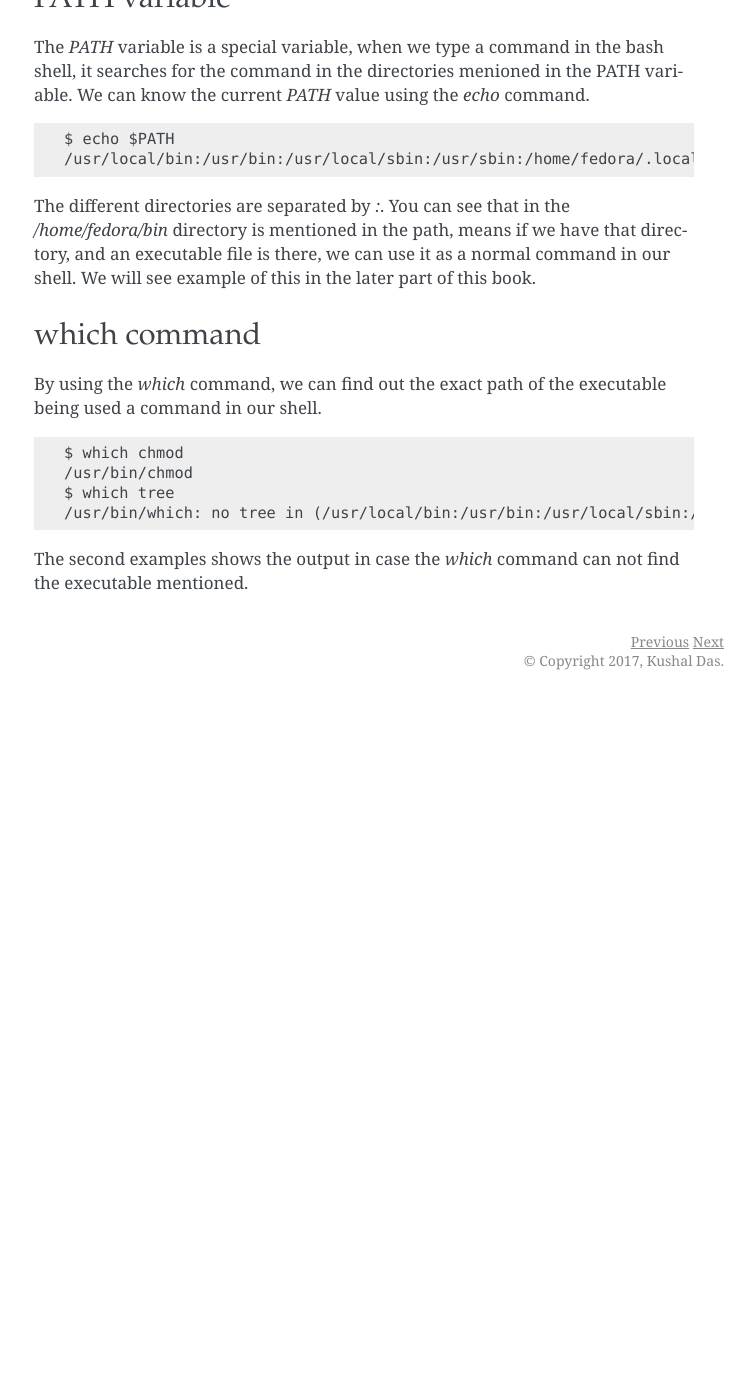
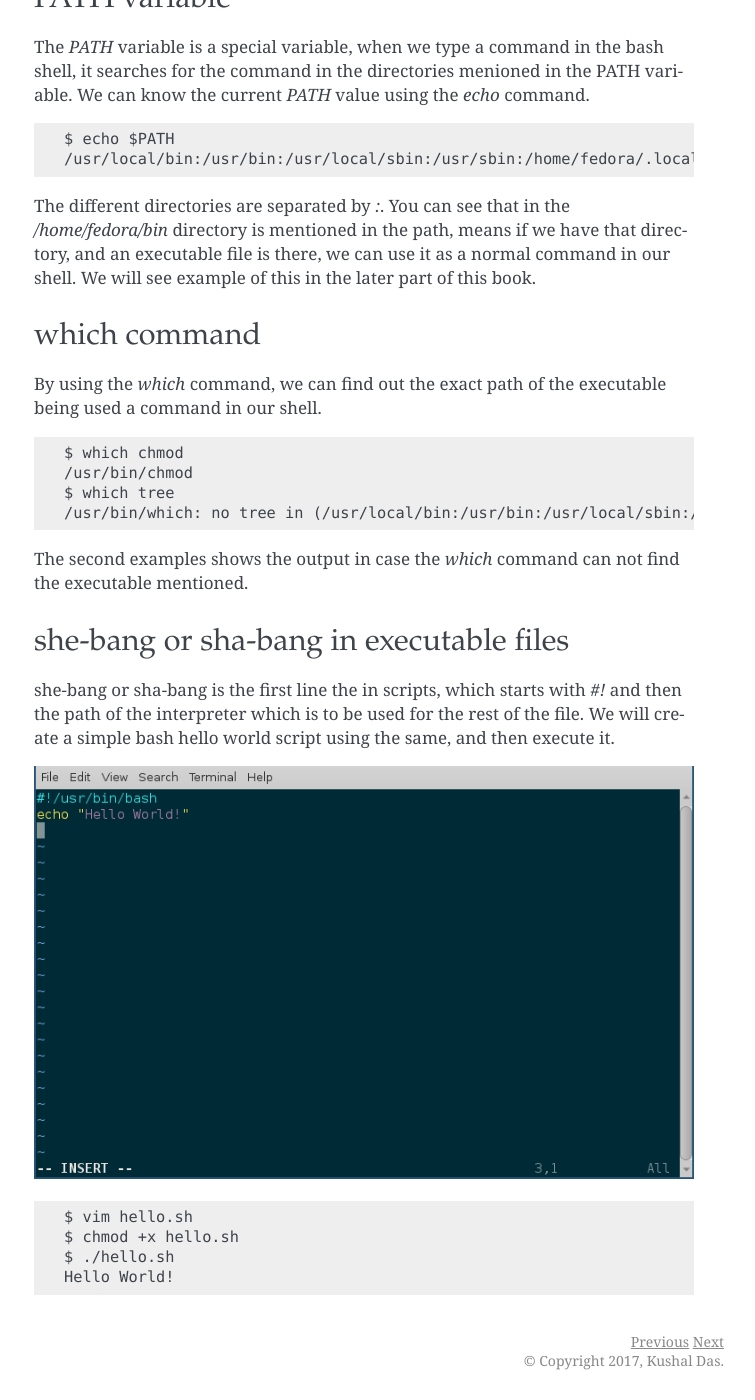
Before and after one commit to kushaldas/lym, a Sphinx documentation site: the page built from docs/files.md, in a window 1280 px wide and 1400 px high, scrolled down 1570 px. Shown: the whole window, without its empty margins (386-1141 px from the left). Built offline with Sphinx 7.4.7, drawn with Linux system fonts in a browser that asks for light colours; a script that is not in the unit is left out; before the commit the page ends 2270 px from its top, so only the background shows below that; some of the changed text lies outside the part shown.

Commit message:
Adds she-bang example

````diff
--- a/docs/files.md
+++ b/docs/files.md
@@ -89,3 +89,16 @@ $ which tree
 ```
 
 The second examples shows the output in case the *which* command can not find the executable mentioned.
+
+### she-bang or sha-bang in executable files
+
+she-bang or sha-bang is the first line the in scripts, which starts with *#!* and then the path of the interpreter which is to be used for the rest of the file. We will create a simple bash hello world script using the same, and then execute it.
+
+![](/img/she-bang.png)
+
+```
+$ vim hello.sh
+$ chmod +x hello.sh
+$ ./hello.sh
+Hello World!
+```
````
Also changed, not shown: docs/img/she-bang.png (added).
